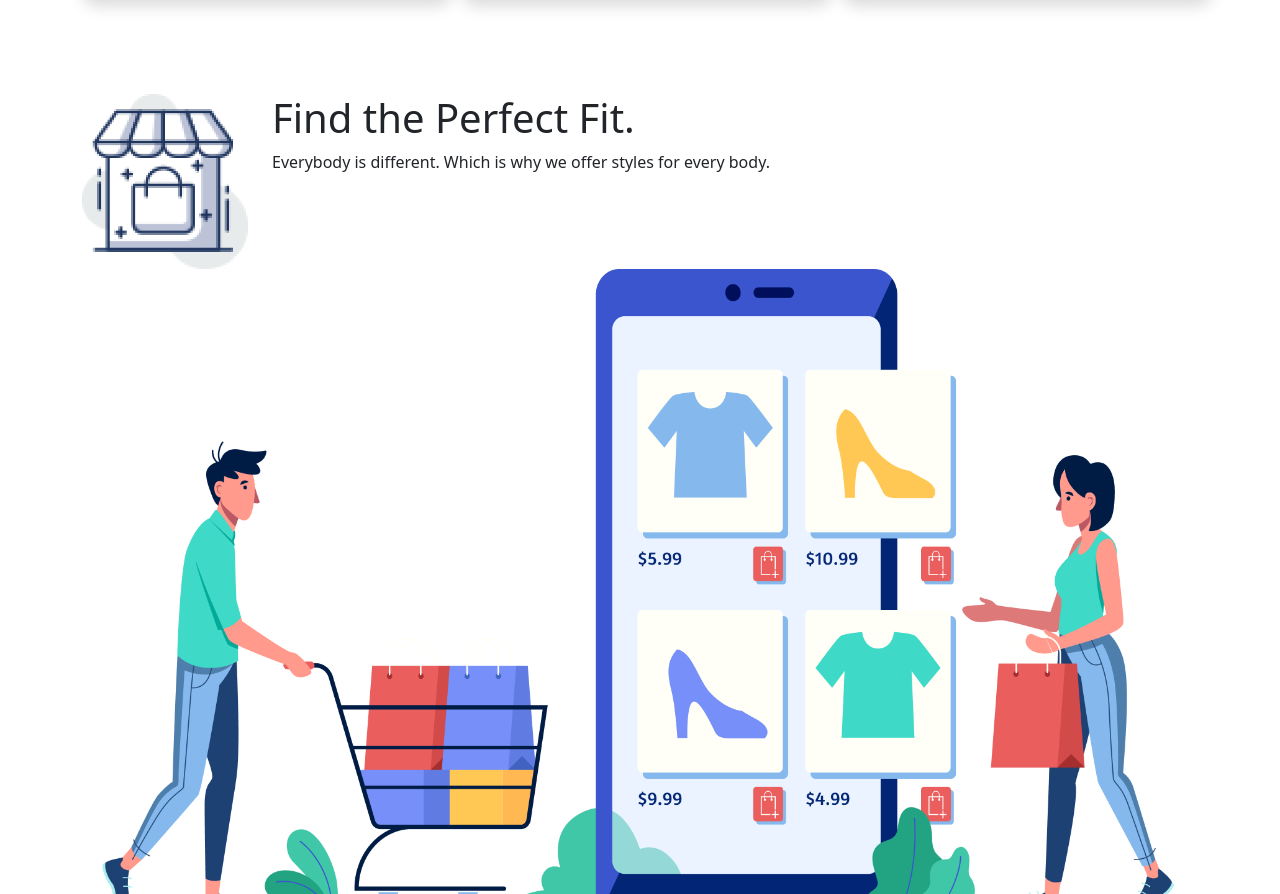
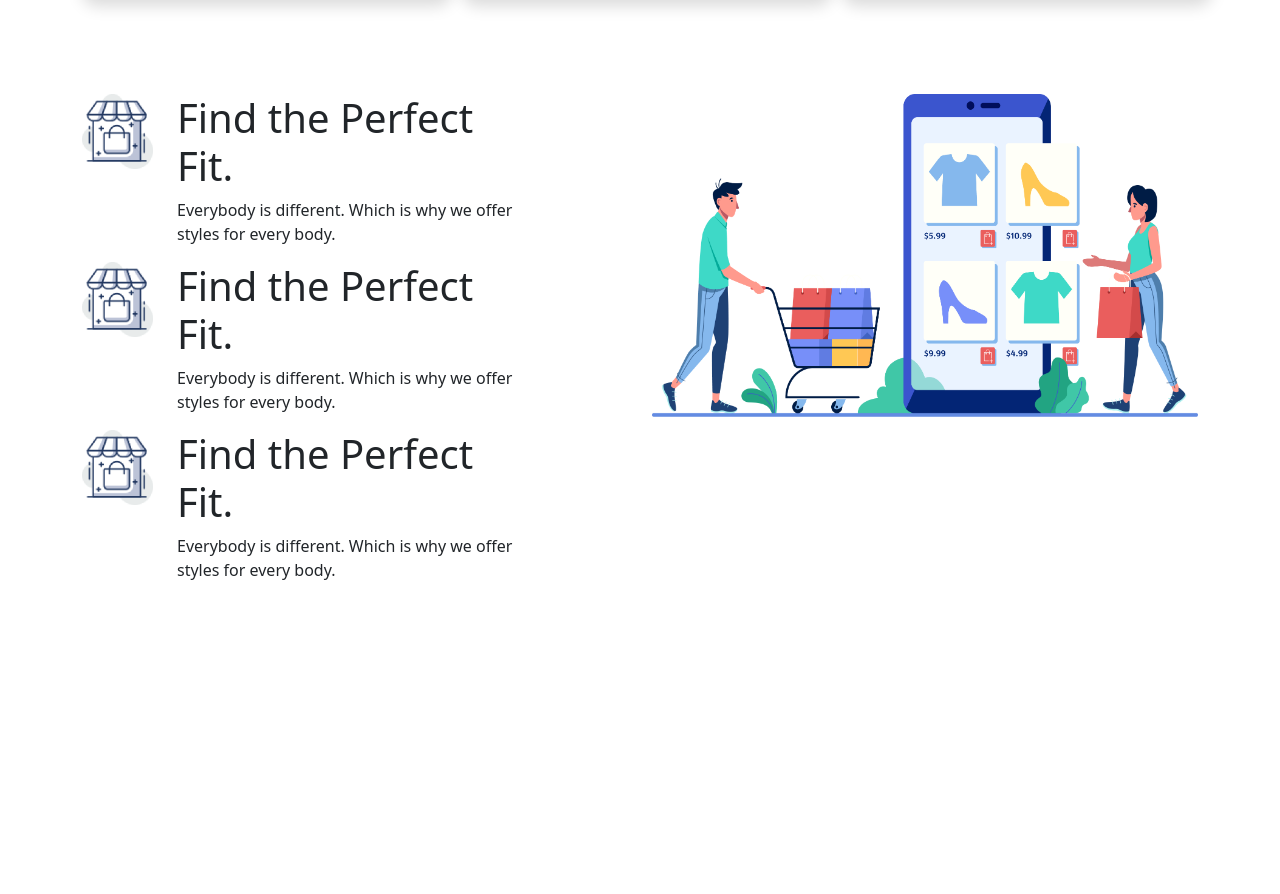
Before and after one commit to SumyaAfrinNishe/Penguine-Fashion, a plain HTML site: page index.html in a window 1280 px wide. Shown: the part 2231-3125 px from the top of the page. After the commit the page ends 2829 px from the top, so only its background shows below. Drawn offline with Linux system fonts and the light colour scheme.

Commit message:
sixth commit

```diff
--- a/index.html
+++ b/index.html
@@ -285,32 +285,50 @@
 
 <!-- //////////////// -->
 
-      <div class="row justify-content-between">
-        <div class="col">
+      <div class="row">
+        <div class="col-12 col-md-6 order-1 order-md-0">
        <!-- Single Feature -->
 
           <div class="row">
             <div class="col-2">
-<img src="image 12.png" class="img-fluid" alt="">
+              <img src="image 12.png" class="img-fluid" alt="">
             </div>
-            <div class="col-7">
+            <div class="col-8">
               <h1>Find the Perfect Fit.</h1>
               <p>Everybody is different. Which is why we offer styles for every body.</p>
             </div>
           </div>
+
+
+      <div class="row">
+        <div class="col-2">
+          <img src="image 12.png" class="img-fluid" alt="">
+        </div>
+        <div class="col-8">
+          <h1>Find the Perfect Fit.</h1>
+          <p>Everybody is different. Which is why we offer styles for every body.</p>
         </div>
       </div>
 
+
+  <div class="row">
+    <div class="col-2">
+      <img src="image 12.png" class="img-fluid" alt="">
+    </div>
+    <div class="col-8">
+      <h1>Find the Perfect Fit.</h1>
+      <p>Everybody is different. Which is why we offer styles for every body.</p>
+    </div>
+  </div>
+  </div>
+
       <!-- image -->
-      <div class="col">
+      <div class="col-12 col-md-6 order-0 order-md-1">
         <img src="shopping.png" class="img-fluid" alt="">
      </div>
+    </div>
     </section>
-
-
-
     </main>
-
     <script src="bootstrap.bundle.min.js"></script>
 </body>
 </html>
```
